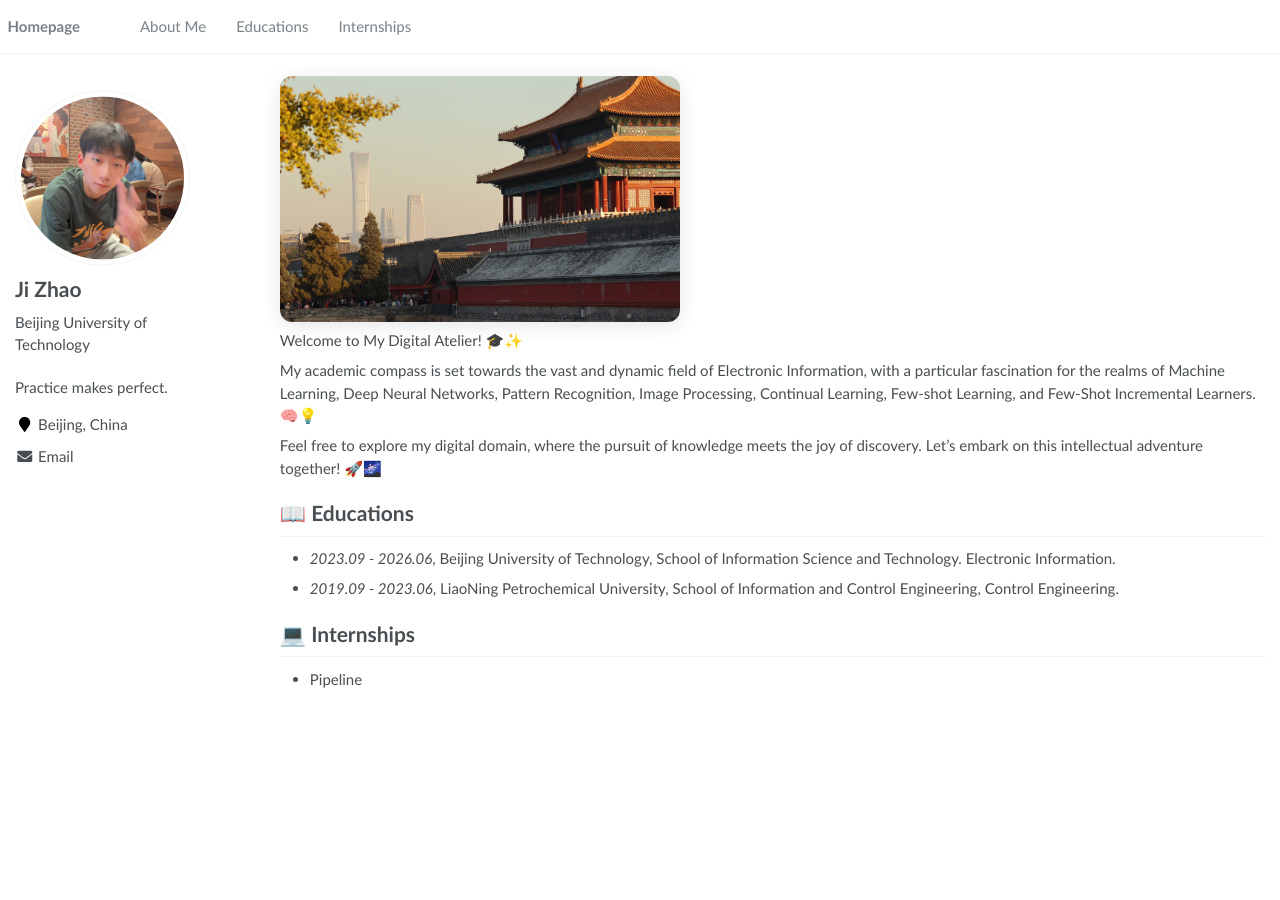
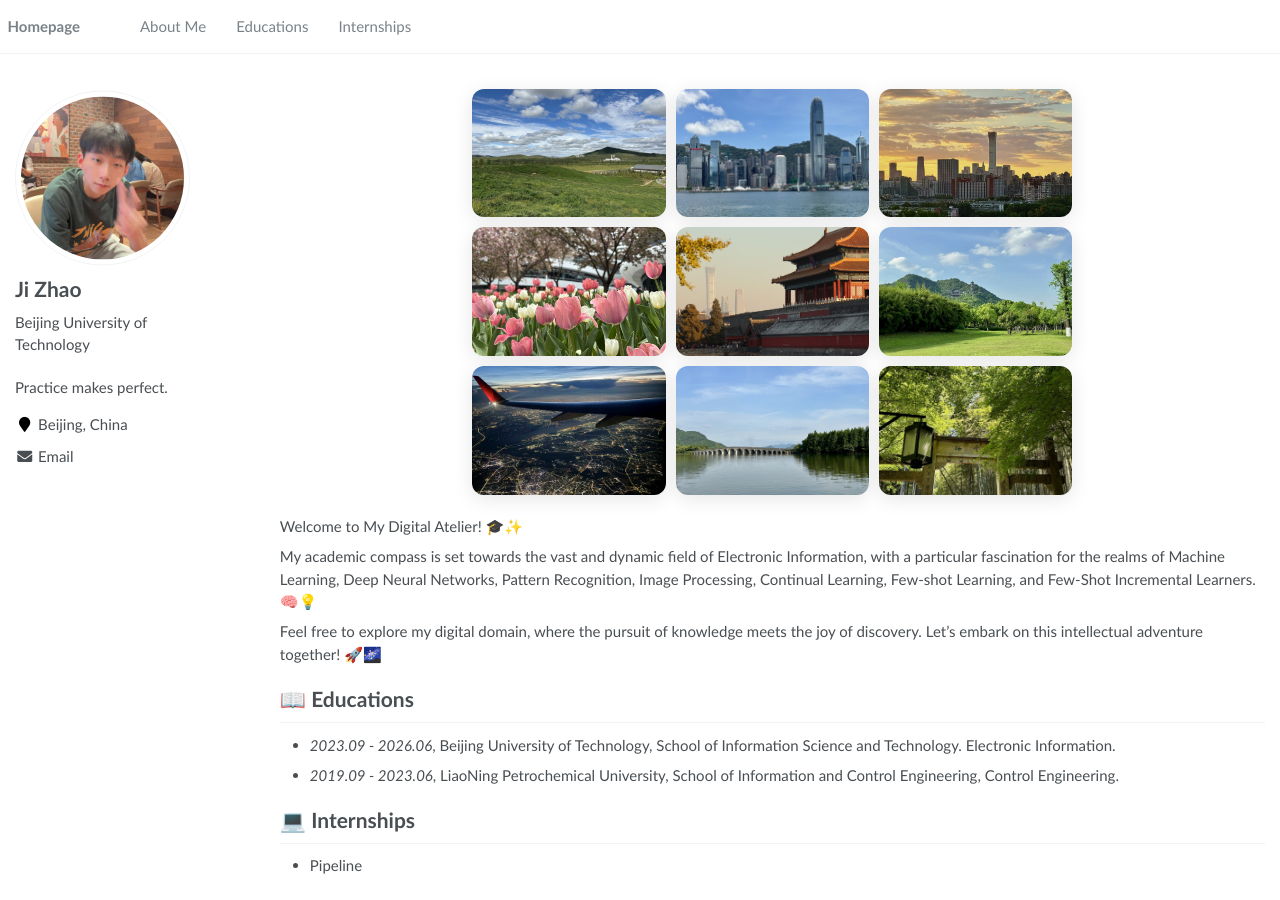
Before and after one commit to zhaoji2001/zhaoji2001.github.io, a Jekyll site: the page built from _pages/about.md, in a window 1280 px wide. Built offline with Jekyll 4.4.1, drawn with Linux system fonts in a browser that asks for light colours.

Commit message:
九宫格

```diff
--- a/_pages/about.md
+++ b/_pages/about.md
@@ -12,7 +12,17 @@ redirect_from:
 
 <span class='anchor' id='about-me'></span>
 
-<img src="..\images\IMG_9481.JPG" alt="IMG_9481" style="width:100%; max-width:400px; border-radius:12px; box-shadow:0 4px 20px rgba(0,0,0,0.1); transition:transform 0.3s ease;" onmouseover="this.style.transform='scale(1.05)'" onmouseout="this.style.transform='scale(1)'" />
+<div style="display: grid; grid-template-columns: repeat(3, 1fr); gap: 10px; max-width: 600px; margin: 20px auto;">
+  <img src="..\images\nine_images\IMG_0565_9BE52439.jpg" alt="Photo 1" style="width:100%; border-radius:12px; box-shadow:0 4px 20px rgba(0,0,0,0.1); transition:transform 0.3s ease;" onmouseover="this.style.transform='scale(1.05)'" onmouseout="this.style.transform='scale(1)'" />
+  <img src="..\images\nine_images\IMG_1305_18FD9179.jpg" alt="Photo 2" style="width:100%; border-radius:12px; box-shadow:0 4px 20px rgba(0,0,0,0.1); transition:transform 0.3s ease;" onmouseover="this.style.transform='scale(1.05)'" onmouseout="this.style.transform='scale(1)'" />
+  <img src="..\images\nine_images\IMG_0241_54D94021.jpg" alt="Photo 3" style="width:100%; border-radius:12px; box-shadow:0 4px 20px rgba(0,0,0,0.1); transition:transform 0.3s ease;" onmouseover="this.style.transform='scale(1.05)'" onmouseout="this.style.transform='scale(1)'" />
+  <img src="..\images\nine_images\IMG_0973_E0A5E177.jpg" alt="Photo 4" style="width:100%; border-radius:12px; box-shadow:0 4px 20px rgba(0,0,0,0.1); transition:transform 0.3s ease;" onmouseover="this.style.transform='scale(1.05)'" onmouseout="this.style.transform='scale(1)'" />
+  <img src="..\images\nine_images\IMG_9481.JPG" alt="Photo 5" style="width:100%; border-radius:12px; box-shadow:0 4px 20px rgba(0,0,0,0.1); transition:transform 0.3s ease;" onmouseover="this.style.transform='scale(1.05)'" onmouseout="this.style.transform='scale(1)'" />
+  <img src="..\images\nine_images\IMG_2390_EC12F0EC.jpg" alt="Photo 6" style="width:100%; border-radius:12px; box-shadow:0 4px 20px rgba(0,0,0,0.1); transition:transform 0.3s ease;" onmouseover="this.style.transform='scale(1.05)'" onmouseout="this.style.transform='scale(1)'" />
+  <img src="..\images\nine_images\IMG_1447_FDCB9A66.jpg" alt="Photo 7" style="width:100%; border-radius:12px; box-shadow:0 4px 20px rgba(0,0,0,0.1); transition:transform 0.3s ease;" onmouseover="this.style.transform='scale(1.05)'" onmouseout="this.style.transform='scale(1)'" />
+  <img src="..\images\nine_images\IMG_2372_788976C8.jpg" alt="Photo 8" style="width:100%; border-radius:12px; box-shadow:0 4px 20px rgba(0,0,0,0.1); transition:transform 0.3s ease;" onmouseover="this.style.transform='scale(1.05)'" onmouseout="this.style.transform='scale(1)'" />
+  <img src="..\images\nine_images\IMG_2267_053A5B6E.jpg" alt="Photo 9" style="width:100%; border-radius:12px; box-shadow:0 4px 20px rgba(0,0,0,0.1); transition:transform 0.3s ease;" onmouseover="this.style.transform='scale(1.05)'" onmouseout="this.style.transform='scale(1)'" />
+</div>
 
 Welcome to My Digital Atelier! 🎓✨
 
```
Also changed, not shown: images/IMG_9436.jpg (deleted), images/IMG_9481.JPG (deleted), images/nine_images/IMG_0241_54D94021.jpg (added), images/nine_images/IMG_0565_9BE52439.jpg (added), images/nine_images/IMG_0973_E0A5E177.jpg (added), images/nine_images/IMG_1305_18FD9179.jpg (added), images/nine_images/IMG_1447_FDCB9A66.jpg (added), images/nine_images/IMG_2267_053A5B6E.jpg (added), images/nine_images/IMG_2372_788976C8.jpg (added), images/nine_images/IMG_2390_EC12F0EC.jpg (added), images/nine_images/IMG_9481.JPG (added).
